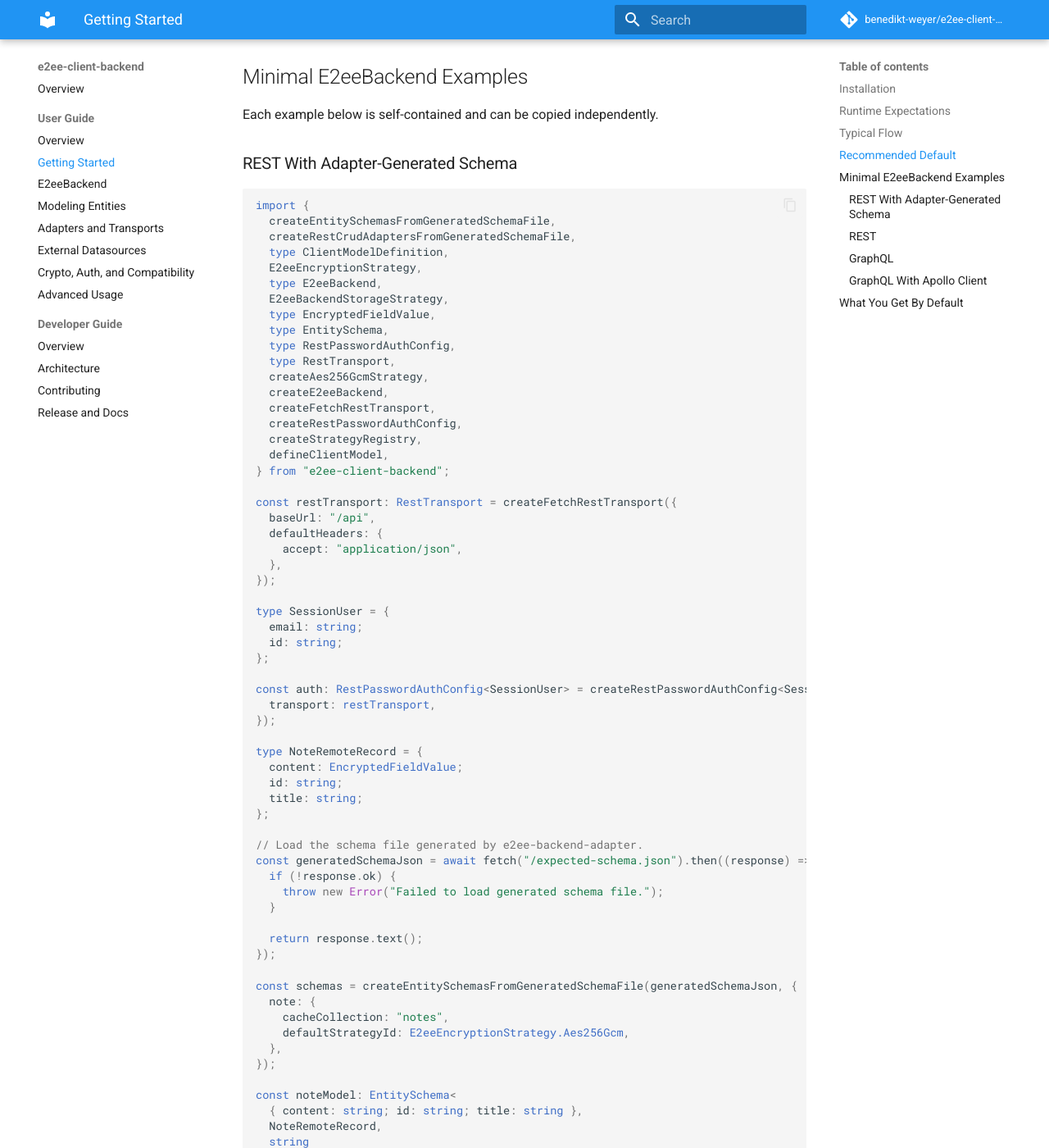
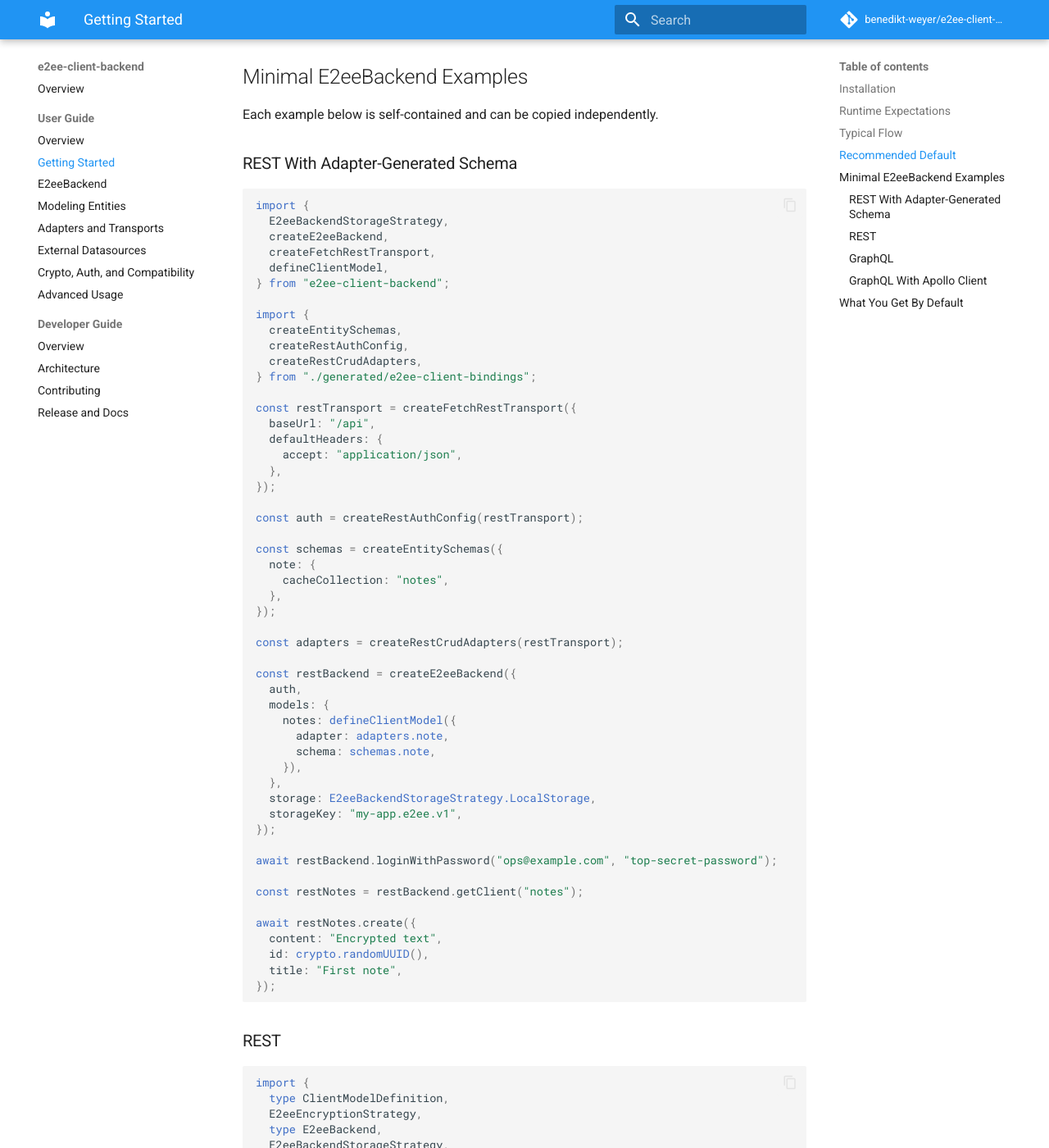
Before and after one commit to benedikt-weyer/e2ee-client-backend, an MkDocs documentation site: the page built from docs/user/getting-started.md, in a window 1280 px wide and 1400 px high, scrolled down 1554 px. Shown: the whole window at 82% size. Built offline with MkDocs 1.6.1 and Material for MkDocs 9.7.7, drawn with Linux system fonts in a browser that asks for light colours; comment, search, counter and statistics services are not loaded; some of the changed text lies outside the part shown.

Commit message:
feat: update documentation to emphasize usage of generated TypeScript module from e2ee-backend-adapter

````diff
--- a/docs/user/getting-started.md
+++ b/docs/user/getting-started.md
@@ -37,7 +37,7 @@ Most integrations follow this order:
 
 For most browser applications, start with `E2eeBackend`.
 
-For entity schemas, start with the generated schema file exported by `e2ee-backend-adapter` and load it with `createEntitySchemasFromGeneratedSchemaFile(...)`. For REST backends, the same file can also provide default CRUD routes through `createRestCrudAdaptersFromGeneratedSchemaFile(...)`.
+For entity schemas, start with the generated outputs exported by `e2ee-backend-adapter`. The recommended default is a generated TypeScript companion module, which can provide typed auth helpers, entity schemas, and REST CRUD adapters without hand-written `SessionUser` or entity type declarations.
 
 Backend adapter schema export docs: <https://benedikt-weyer.github.io/e2ee-backend-adapter/>.
 
@@ -61,92 +61,45 @@ Each example below is self-contained and can be copied independently.
 
 ```ts
 import {
-  createEntitySchemasFromGeneratedSchemaFile,
-  createRestCrudAdaptersFromGeneratedSchemaFile,
-  type ClientModelDefinition,
-  E2eeEncryptionStrategy,
-  type E2eeBackend,
   E2eeBackendStorageStrategy,
-  type EncryptedFieldValue,
-  type EntitySchema,
-  type RestPasswordAuthConfig,
-  type RestTransport,
-  createAes256GcmStrategy,
   createE2eeBackend,
   createFetchRestTransport,
-  createRestPasswordAuthConfig,
-  createStrategyRegistry,
   defineClientModel,
 } from "e2ee-client-backend";
 
-const restTransport: RestTransport = createFetchRestTransport({
+import {
+  createEntitySchemas,
+  createRestAuthConfig,
+  createRestCrudAdapters,
+} from "./generated/e2ee-client-bindings";
+
+const restTransport = createFetchRestTransport({
   baseUrl: "/api",
   defaultHeaders: {
     accept: "application/json",
   },
 });
 
-type SessionUser = {
-  email: string;
-  id: string;
-};
+const auth = createRestAuthConfig(restTransport);
 
-const auth: RestPasswordAuthConfig<SessionUser> = createRestPasswordAuthConfig<SessionUser>({
-  transport: restTransport,
-});
-
-type NoteRemoteRecord = {
-  content: EncryptedFieldValue;
-  id: string;
-  title: string;
-};
-
-// Load the schema file generated by e2ee-backend-adapter.
-const generatedSchemaJson = await fetch("/expected-schema.json").then((response) => {
-  if (!response.ok) {
-    throw new Error("Failed to load generated schema file.");
-  }
-
-  return response.text();
-});
-
-const schemas = createEntitySchemasFromGeneratedSchemaFile(generatedSchemaJson, {
+const schemas = createEntitySchemas({
   note: {
     cacheCollection: "notes",
-    defaultStrategyId: E2eeEncryptionStrategy.Aes256Gcm,
   },
 });
 
-const noteModel: EntitySchema<
-  { content: string; id: string; title: string },
-  NoteRemoteRecord,
-  string
-> = schemas.note as EntitySchema<
-  { content: string; id: string; title: string },
-  NoteRemoteRecord,
-  string
->;
+const adapters = createRestCrudAdapters(restTransport);
 
-const adapters = createRestCrudAdaptersFromGeneratedSchemaFile<NoteRemoteRecord, string>(
-  generatedSchemaJson,
-  restTransport,
-);
-
-const restBackend: E2eeBackend<
-  { notes: ClientModelDefinition<typeof noteModel> },
-  SessionUser
-> = createE2eeBackend({
+const restBackend = createE2eeBackend({
   auth,
-  defaultStrategyId: E2eeEncryptionStrategy.Aes256Gcm,
   models: {
     notes: defineClientModel({
       adapter: adapters.note,
-      schema: noteModel,
+      schema: schemas.note,
     }),
   },
   storage: E2eeBackendStorageStrategy.LocalStorage,
   storageKey: "my-app.e2ee.v1",
-  strategies: createStrategyRegistry(createAes256GcmStrategy()),
 });
 
 await restBackend.loginWithPassword("ops@example.com", "top-secret-password");
````
Also changed, not shown: README.md (+3 -4 lines), docs/user-guide.md (+1 -1 lines), docs/user/e2ee-backend.md (+13 -59 lines), docs/user/modeling-entities.md (+1 -1 lines).
